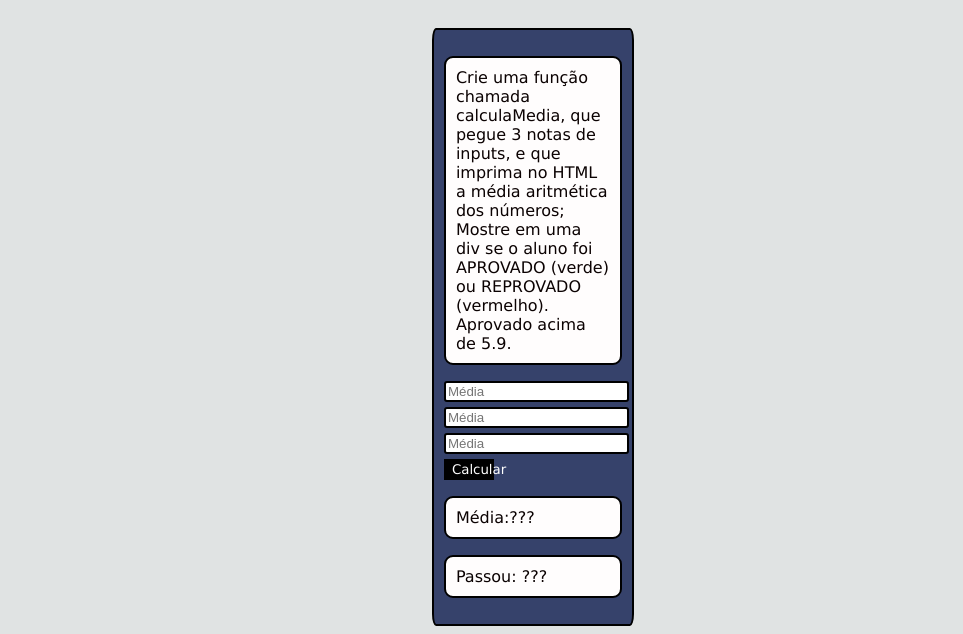
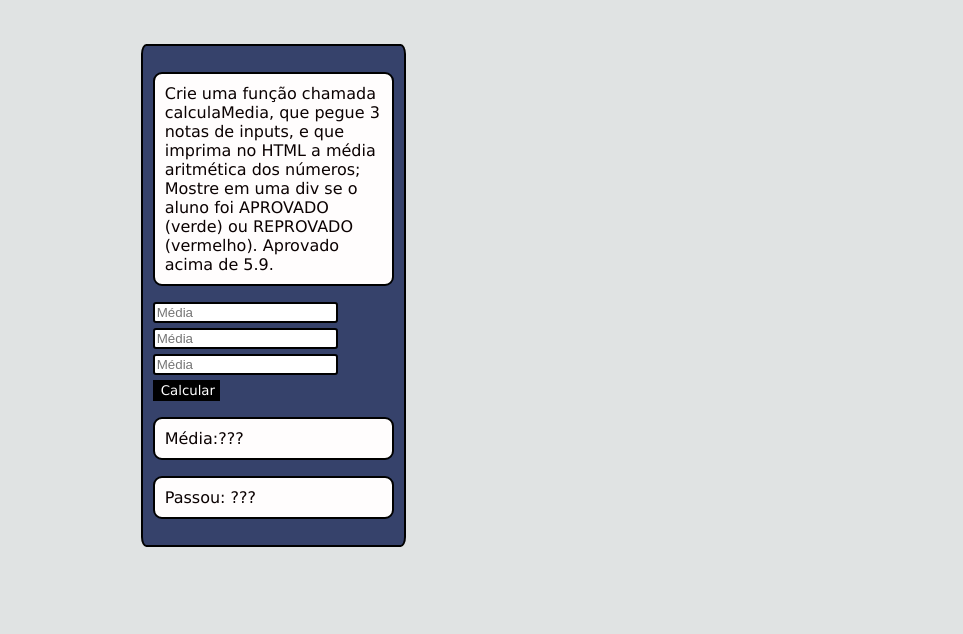
Before and after one commit to FernandoFogaca/CalculadoraEscolar-JS, a plain HTML site: page index.html in a window 1280 px wide. Shown: the part 184-818 px from the top of the page, without its empty margins (32-995 px from the left). Drawn offline with Linux system fonts and the light colour scheme; a script that the page names is missing.

Commit message:
Margem alterada

```diff
--- a/style.css
+++ b/style.css
@@ -1,6 +1,6 @@
 body {
 
-    margin-left: 30%;
+    margin-left: 5%;
     margin-top: 10%;
     background-color:rgb(224, 227, 227);
 }
```
